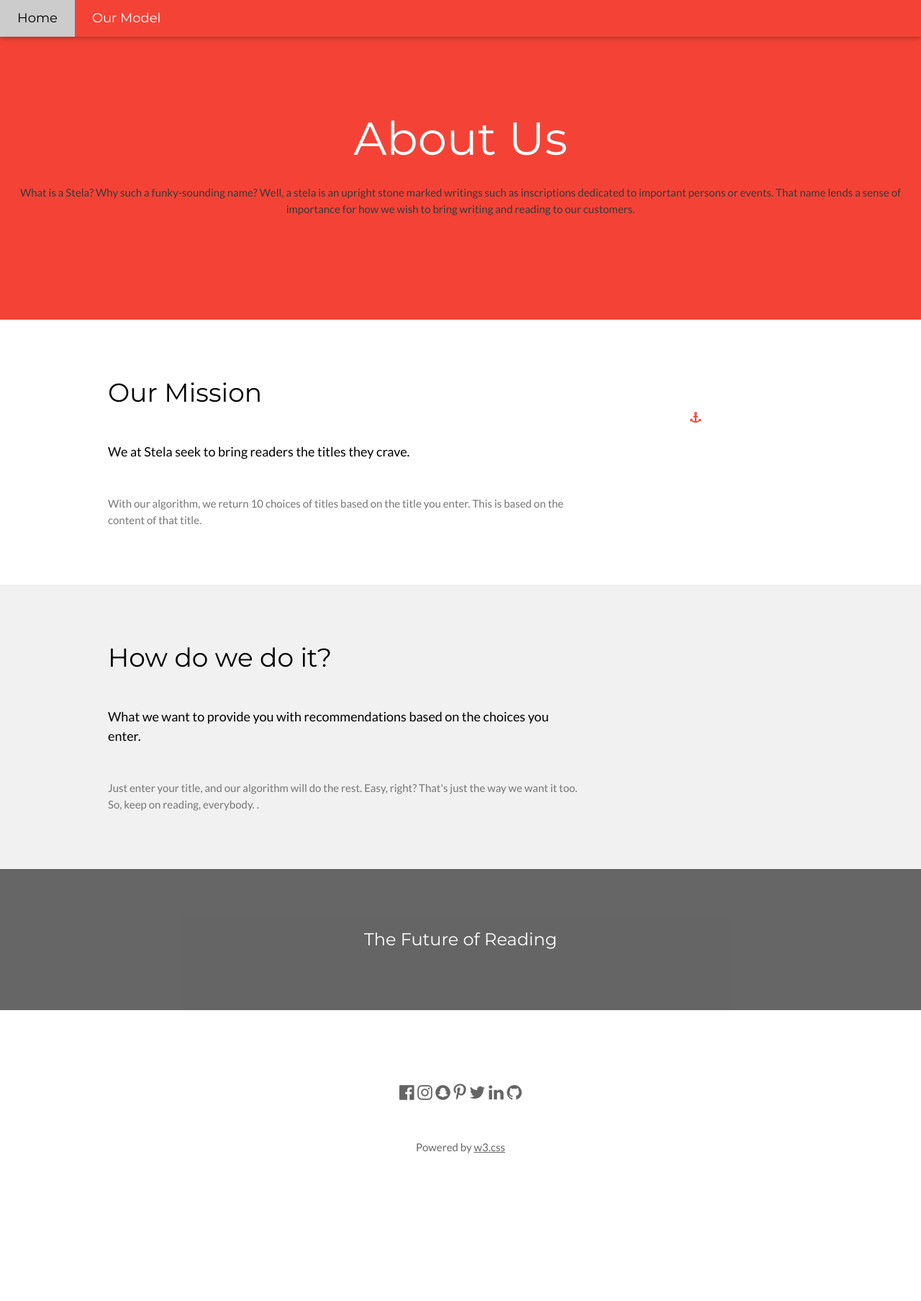
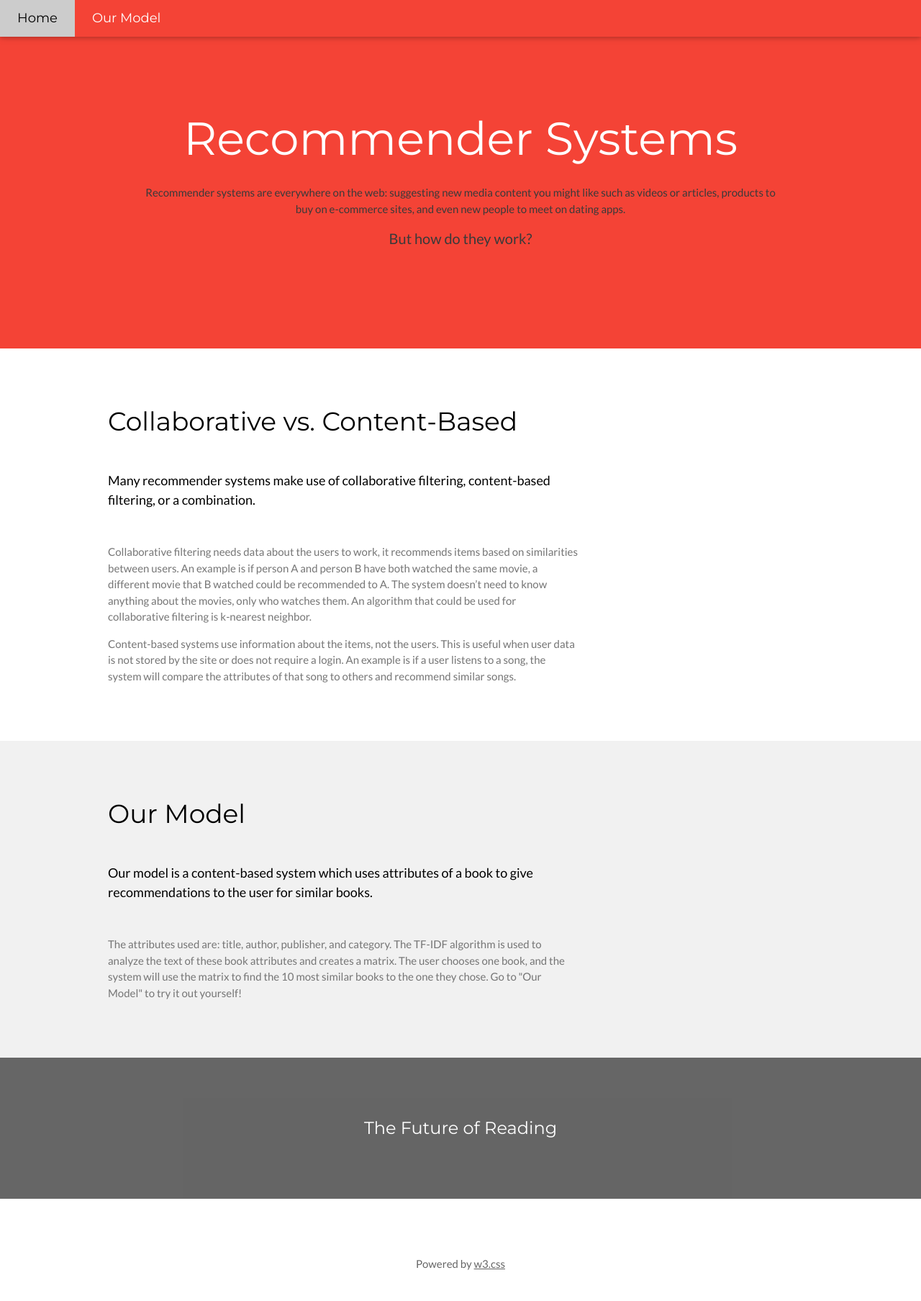
Before and after one commit to lisa427/recommender, a Flask app: page / in a window 1280 px wide. Shown: the top 1807 px of the page at 72% size. Before the commit the page ends 1602 px from the top, so only its background shows below. Run offline with Flask 2, Linux system fonts and the light colour scheme; some libraries are stand-ins or nearby versions.

Commit message:
updated html and recommender comments

```diff
--- a/app.py
+++ b/app.py
@@ -65,29 +65,35 @@ def results():
     # get book title entered by the user
     user_title = request.form["booktitle"]
 
-    # use user's book title to find index of that book
-    input_array = books[books["title"] == user_title].index.values
-    input_index = input_array[0]
+    try:
 
-    # function to get the most similar books
-    def recommend(index, method):
-        id = indices[index]
-        similarity_scores = list(enumerate(method[id]))
-        similarity_scores = sorted(similarity_scores, key=lambda x: x[1], reverse=True)
-        similarity_scores = similarity_scores[1:11]
-        books_index = [i[0] for i in similarity_scores]
-        titles = books['title'].iloc[books_index]
-        authors = books['authors'].iloc[books_index]
-        a_zip = zip(titles, authors)
-        data = list(a_zip)
-        return data
+        # use user's book title to find index of that book
+        input_array = books[books["title"] == user_title].index.values
+        input_index = input_array[0]
 
-    # pass the book index & cosine similarities to create list of recommended books
-    book_list = recommend(input_index, cosine_similarity_all_content)
-    #book_list_html = book_list.to_html()
+        # function to get the most similar books
+        def recommend(index, method):
+            id = indices[index]
+            similarity_scores = list(enumerate(method[id]))
+            similarity_scores = sorted(similarity_scores, key=lambda x: x[1], reverse=True)
+            similarity_scores = similarity_scores[1:11]
+            books_index = [i[0] for i in similarity_scores]
+            titles = books['title'].iloc[books_index]
+            authors = books['authors'].iloc[books_index]
+            a_zip = zip(titles, authors)
+            data = list(a_zip)
+            return data
 
-    return render_template("pandas.html", book_text='Recommendations based on {}'.format(user_title), \
-        results_table=book_list)
+        # pass the book index & cosine similarities to create list of recommended books
+        book_list = recommend(input_index, cosine_similarity_all_content)
+
+        # returns chosen book & table of recommended books
+        return render_template("pandas.html", book_text='Recommendations if you like {}:'.format(user_title), \
+            results_table=book_list)
+
+    except IndexError:
+        # returns message if chosen book is not in the database
+        return render_template("pandas.html", book_text='Book not found, please try another.')
 
 
 
--- a/templates/index.html
+++ b/templates/index.html
@@ -1,6 +1,7 @@
 <!DOCTYPE html>
 <html lang="en">
-<title>Recommender Model - Home</title>
+<head>
+  <title>Book Recommender - Home</title>
   <meta charset="UTF-8">
   <meta name="viewport" content="width=device-width, initial-scale=1">
   <link rel="stylesheet" href="https://www.w3schools.com/w3css/4/w3.css">
@@ -12,6 +13,7 @@ body,h1,h2,h3,h4,h5,h6 {font-family: "Lato", sans-serif}
     .w3-bar,h1,button {font-family: "Montserrat", sans-serif}
     /* .fa-anchor,.fa-coffee {font-size:200px} */
   </style>
+</head>
 <body>
 
 <!-- Navbar -->
@@ -19,43 +21,38 @@ body,h1,h2,h3,h4,h5,h6 {font-family: "Lato", sans-serif}
   <div class="w3-bar w3-red w3-card w3-left-align w3-large">
     <a class="w3-bar-item w3-button w3-hide-medium w3-hide-large w3-right w3-padding-large w3-hover-white w3-large w3-red" href="javascript:void(0);" onclick="myFunction()" title="Toggle Navigation Menu"><i class="fa fa-bars"></i></a>
     <a href="{{ url_for('index') }}" class="w3-bar-item w3-button w3-padding-large w3-white">Home</a>
-    <!-- not using
-    <a href="{{ url_for('raw_data') }}" class="w3-bar-item w3-button w3-hide-small w3-padding-large w3-hover-white">Data</a>
-    -->
     <a href="{{ url_for('pandas') }}" class="w3-bar-item w3-button w3-hide-small w3-padding-large w3-hover-white">Our Model</a>
-    <!-- not using
-    <a href="{{ url_for('api') }}" class="w3-bar-item w3-button w3-hide-small w3-padding-large w3-hover-white">API</a>
-    <a href="{{ url_for('documents') }}" class="w3-bar-item w3-button w3-hide-small w3-padding-large w3-hover-white">Documentation</a>
-      -->
   </div>
 
   <!-- Navbar on small screens -->
   <div id="navDemo" class="w3-bar-block w3-white w3-hide w3-hide-large w3-hide-medium w3-large">
-    <a href="#" class="w3-bar-item w3-button w3-padding-large">Link 1</a>
-    <a href="#" class="w3-bar-item w3-button w3-padding-large">Link 2</a>
-    <a href="#" class="w3-bar-item w3-button w3-padding-large">Link 3</a>
-    <a href="#" class="w3-bar-item w3-button w3-padding-large">Link 4</a>
+    <a href="{{ url_for('index') }}" class="w3-bar-item w3-button w3-padding-large">Home</a>
+    <a href="{{ url_for('pandas') }}" class="w3-bar-item w3-button w3-padding-large">Our Model</a>
   </div>
 </div>
 
 <!-- Header -->
-<header class="w3-container w3-red w3-center" style="padding:128px 16px">
-  <h1 class="w3-margin w3-jumbo">About Us</h1>
-  <p class="w3-text-dark-grey w3-auto">What is a Stela? Why such a funky-sounding name? Well, a stela is an upright stone marked writings such as inscriptions dedicated to important persons or events. That name lends a sense of importance for how we wish to bring writing and reading to our customers. </p>
+<header class="w3-container w3-red w3-center" style="padding:128px 200px">
+  <h1 class="w3-margin w3-jumbo">Recommender Systems</h1>
+  <p class="w3-text-dark-grey w3-auto">Recommender systems are everywhere on the web: suggesting new media content you might like such as videos or articles, products to buy on e-commerce sites, and even new people to meet on dating apps.</p>
+  <h4 class="w3-text-dark-grey w3-auto">But how do they work?</h4>
 </header>
 
 <!-- First Grid -->
 <div class="w3-row-padding w3-padding-64 w3-container">
   <div class="w3-content">
     <div class="w3-twothird">
-      <h1>Our Mission</h1>
-      <h5 class="w3-padding-32">We at Stela seek to bring readers the titles they crave.  </h5>
-      <p class="w3-text-grey">With our algorithm, we return 10 choices of titles based on the title you enter. This is based on the content of that title.</p>
+      <h1>Collaborative vs. Content-Based</h1>
+      <h5 class="w3-padding-32">Many recommender systems make use of collaborative filtering, content-based filtering, or a combination.  </h5>
+      <p class="w3-text-grey">Collaborative filtering needs data about the users to work, it recommends items based on similarities between users.  An example is if person A and person B have both watched the same movie, a different movie that B watched could be recommended to A.  The system doesn’t need to know anything about the movies, only who watches them.  An algorithm that could be used for collaborative filtering is k-nearest neighbor.  </p>
+
+      <p class="w3-text-grey">Content-based systems use information about the items, not the users.  This is useful when user data is not stored by the site or does not require a login.  An example is if a user listens to a song, the system will compare the attributes of that song to others and recommend similar songs. </p>
     </div>
 
     <div class="w3-third w3-center">
-      <!-- change image -->
+      <!-- change image
         <i class="fa fa-anchor w3-padding-64 w3-text-red"></i>
+      -->
     </div>
   </div>
 </div>
@@ -69,9 +66,9 @@ body,h1,h2,h3,h4,h5,h6 {font-family: "Lato", sans-serif}
     </div>
 
     <div class="w3-twothird">
-      <h1>How do we do it?</h1>
-      <h5 class="w3-padding-32">What we want to provide you with recommendations based on the choices you enter. </h5>
-      <p class="w3-text-grey">Just enter your title, and our algorithm will do the rest. Easy, right? That's just the way we want it too. So, keep on reading, everybody. .</p>
+      <h1>Our Model</h1>
+      <h5 class="w3-padding-32">Our model is a content-based system which uses attributes of a book to give recommendations to the user for similar books.   </h5>
+      <p class="w3-text-grey">The attributes used are: title, author, publisher, and category.  The TF-IDF algorithm is used to analyze the text of these book attributes and creates a matrix.  The user chooses one book, and the system will use the matrix to find the 10 most similar books to the one they chose.  Go to "Our Model" to try it out yourself!</p>
     </div>
   </div>
 </div>
@@ -82,15 +79,6 @@ body,h1,h2,h3,h4,h5,h6 {font-family: "Lato", sans-serif}
 
 <!-- Footer -->
 <footer class="w3-container w3-padding-64 w3-center w3-opacity">
-  <div class="w3-xlarge w3-padding-32">
-    <i class="fa fa-facebook-official w3-hover-opacity"></i>
-    <i class="fa fa-instagram w3-hover-opacity"></i>
-    <i class="fa fa-snapchat w3-hover-opacity"></i>
-    <i class="fa fa-pinterest-p w3-hover-opacity"></i>
-    <i class="fa fa-twitter w3-hover-opacity"></i>
-    <i class="fa fa-linkedin w3-hover-opacity"></i>
-    <i class="fa fa-github" aria-hidden="true"></i>
- </div>
  <p>Powered by <a href="https://www.w3schools.com/w3css/default.asp" target="_blank">w3.css</a></p>
 </footer>
 
```
Also changed, not shown: templates/pandas.html (+31 -23 lines), 1 other file. Lines whose indentation alone changed are shown as unchanged.
